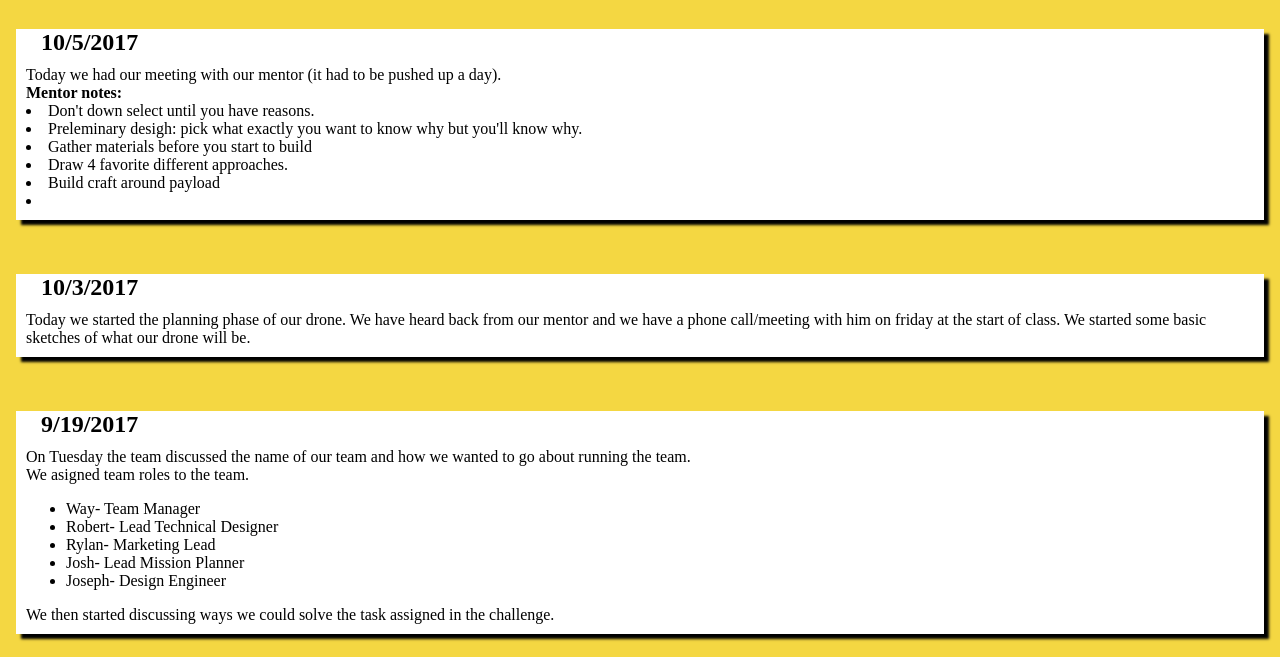
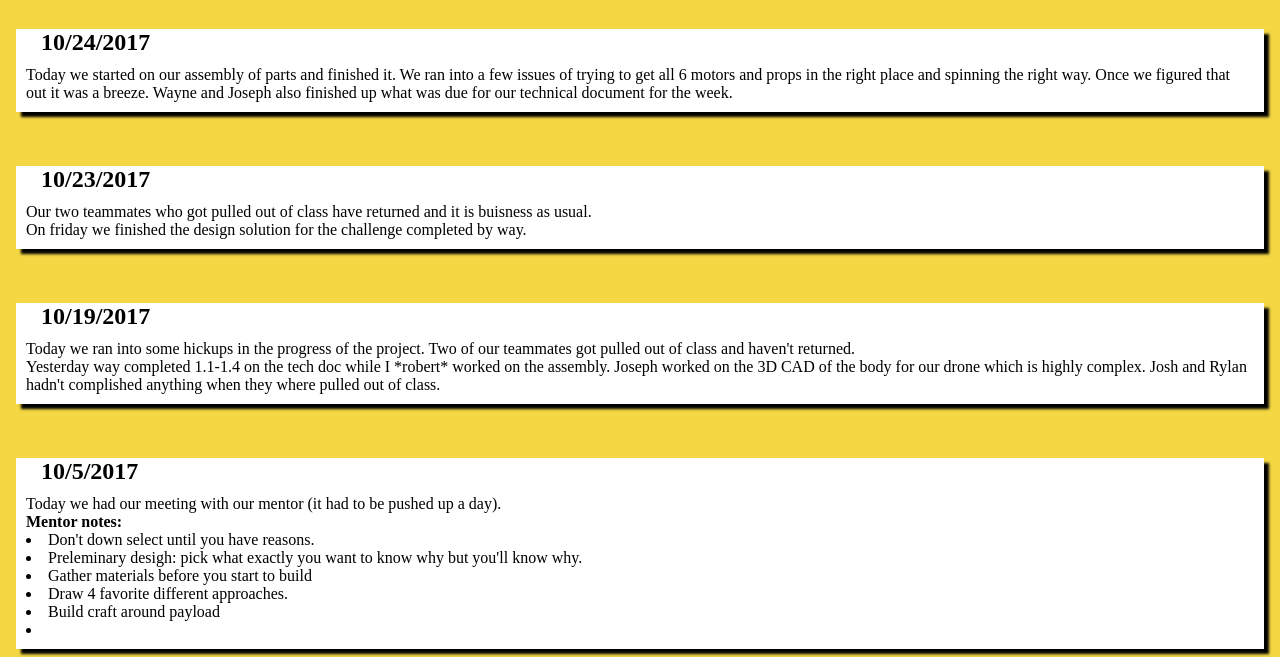
Before and after one commit to TeamHud/TeamHud.github.io, a plain HTML site: page updates.html in a window 1280 px wide. Shown: the part 156-813 px from the top of the page. Drawn offline with Linux system fonts and the light colour scheme.

Commit message:
Add files via upload

```diff
--- a/updates.html
+++ b/updates.html
@@ -20,7 +20,37 @@
         </div>
 
         <div class="main">
+
               <h1 class="title">Pickle Rick Updates</h1> <!-- Head -->
+             <div class="entry">
+            <p1 class="enttit">10/24/2017</p1>
+            <div class="par">
+                <p2 >
+              Today we started on our assembly of parts and finished it. We ran into a few issues of trying to get all 6 motors and props in the right place and spinning the right way. Once we figured that out it was a breeze. Wayne and Joseph also finished up what was due for our technical document for the week.
+                </p2>
+            </div>
+         </div>
+            <br><br><br>
+            <div class="entry">
+            <p1 class="enttit">10/23/2017</p1>
+            <div class="par">
+                <p2 >Our two teammates who got pulled out of class have returned and it is buisness as usual.
+                <br>
+               On friday we finished the design solution for the challenge completed by way.
+                </p2>
+            </div>
+         </div>
+            <br><br><br>
+             <div class="entry">
+            <p1 class="enttit">10/19/2017</p1>
+            <div class="par">
+                <p2 >Today we ran into some hickups in the progress of the project. Two of our teammates got pulled out of class and haven't returned.
+                <br>
+                Yesterday way completed 1.1-1.4 on the tech doc while I *robert* worked on the assembly. Joseph worked on the 3D CAD of the body for our drone which is highly complex. Josh and Rylan hadn't complished anything when they where pulled out of class.
+                </p2>
+            </div>
+         </div>
+            <br><br><br>
             <div class="entry">
                 <p1 class="enttit">10/5/2017</p1>
                 <div class="par">
```
Also changed, not shown: index.html (+2 -2 lines).
